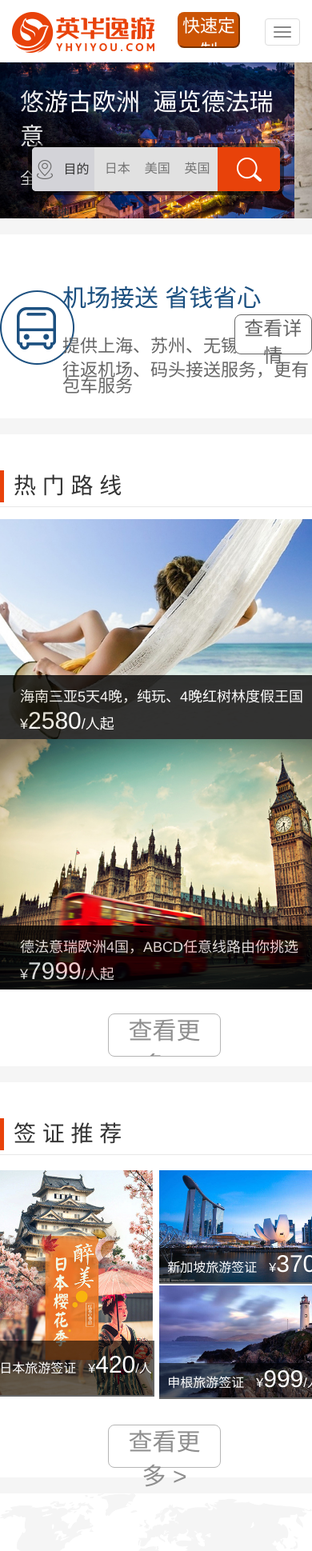
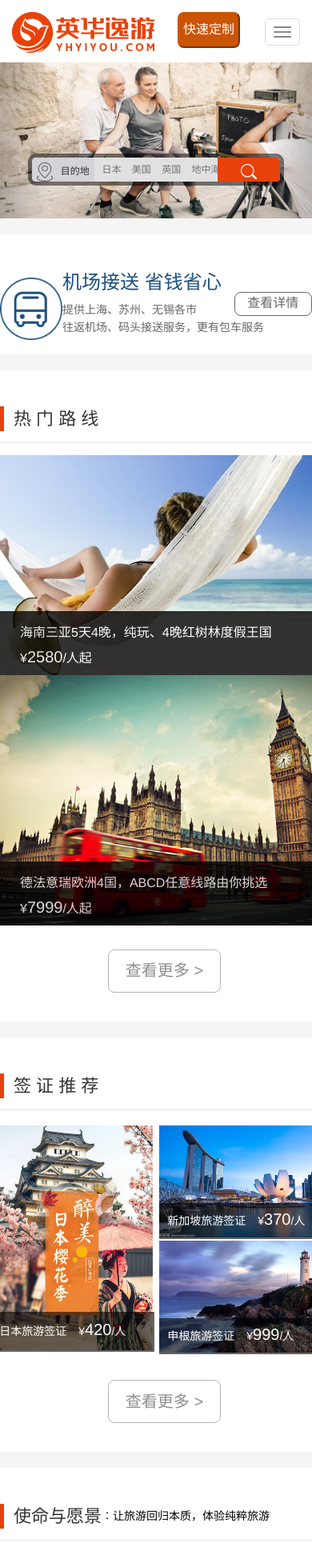
Before and after one commit to lishuangg/h5-course, a plain HTML site: page yinghuayiyou/index.html in a window 390 px wide. Shown: the top 1939 px of the page at 80% size. Drawn offline with Linux system fonts and the light colour scheme.

Commit message:
2019-6-23

```diff
--- a/yinghuayiyou/css/style.css
+++ b/yinghuayiyou/css/style.css
@@ -45,7 +45,7 @@ body{
 .daohang>*{
     background:#ddd;
 }
-.navbar-default{
+.navbar-default,.navbar-fixed-top,.container-fluid{
     margin:0 auto;
     border:none;
 }
@@ -81,7 +81,7 @@ body{
     background-color:#ddd;
 }
 @media screen and (min-width:1201px){
-    .head,.daohang,.foot{
+    .head,.container-fluid,.foot{
         width:1200px;
     }
     .navbar-nav li{
@@ -92,7 +92,7 @@ body{
     }
 }
 @media screen and (max-width:1200px) and (min-width:992px){
-    .head,.daohang,.foot{
+    .head,.container-fluid,.foot{
         width:970px;
     }
     .navbar-nav li{
@@ -103,7 +103,7 @@ body{
     }
 }
 @media screen and (max-width:991px) and (min-width:769px){
-    .head,.daohang,.foot{
+    .head,.container-fluid,.foot{
         width:750px;
     }
     .navbar-nav li{
@@ -147,9 +147,14 @@ body{
         background-color:#fff;
     }
 }
+@media screen and (max-width:400px){
+    .navbar-button{
+        font-size:16px;
+    }
+}
 /* 轮播图  */
-.carousel .slide{
-    margin:0 auto;
+.carousel,.slide{
+    padding-top:120px;
     position: relative;
 }
 .jiantouleft,.jiantouright{
@@ -199,9 +204,12 @@ body{
     display:inline;
 }
 @media screen and (max-width:768px){
+    .carousel,.slide{
+        padding-top:78px;
+    }
     .carousel-inner>.item>img{
         max-width:160%;
-        max-height:120%;
+        max-height:160%;
     }
     .word .word-title{
         font-size:30px;
@@ -215,6 +223,15 @@ body{
     }
     .jiantouleft,.jiantouright{
         display:none;
+    }
+}
+@media screen and (max-width:400px){
+    .word .word-title{
+        font-size:18px;
+    }
+    .word .word-mobile>p{
+        font-size:14px;
+        line-height:20px;
     }
 }
 /* 搜索框 */
@@ -272,6 +289,19 @@ body{
     }
     .search-kuang{
         line-height:55px;
+    }
+}
+@media screen and (max-width:400px){
+    .search{
+        height:40px;
+    }
+    .search-kuang{
+        font-size:12px;
+        line-height:35px;
+    }
+    .search-position>img,.search-button>img{
+        width:20px;
+        height:auto;
     }
 }
 /*车辆接送*/
@@ -341,12 +371,52 @@ body{
 .cheliangjiesong-pc{
     display:inline-block;
 }
+.cheliang-mob-font{
+    position: absolute;
+    top:20%;
+    left:20%;
+}
+.cheliang-mob-font>p{
+    font-size:22px;
+    color:#666;
+    line-height:20px;
+}
+.cheliang-mob-font>.cheliang-mob-title{
+    font-size:30px;
+    color:#1c5080;
+    padding-bottom:30px;
+}
+.cheliangjiesong-mobile>img{
+    position: absolute;
+    width:20%;
+    height:auto;
+    top:20%;
+    left:0;
+}
+.cheliangjiesong-mobile>button{
+    position: absolute;
+    width:25%;
+    height:25%;
+    top:35%;
+    right:0;
+    font-size:24px;
+    color:#666;
+    border:1px solid #666;
+    border-radius:8px;
+    background:#fff;
+}
 @media screen and (max-width:1200px) and (min-width:992px){
     article{
         width:970px;
     }
     .article-cheliang{
         height:300px;
+    }
+    .cheliang-pc-font{
+        font-size:16px;
+    }
+    .cheliang-pc-font .cheliang-pc-title{
+        font-size:28px;
     }
 }
 @media screen and (max-width:991px) and (min-width:769px){
@@ -355,6 +425,15 @@ body{
     }
     .article-cheliang{
         height:250px;
+    }
+    .cheliang-pc-font{
+        font-size:14px;
+    }
+    .cheliang-pc-font .cheliang-pc-title{
+        font-size:24px;
+    }
+    .xiangqing-pc>p,.xiangqing-pc>button{
+        font-size:22px;
     }
 }
  @media screen and (max-width:768px){
@@ -371,7 +450,7 @@ body{
     .cheliangjiesong-mobile{
         width:100%;
         margin:0 auto;
-        height:200px;
+        height:100%;
         display:inline-block;
         background:#fff;
     }
@@ -379,39 +458,21 @@ body{
         display:none;
         overflow: hidden;
     }
-    .cheliang-mob-font{
-        position: absolute;
-        top:20%;
-        left:20%;
+}
+@media screen and (max-width:400px){
+    .article-cheliang{
+        height:120px;
+    }
+    .cheliang-mob-font>.cheliang-mob-title{
+        font-size:24px;
+        padding-bottom:12px;
     }
     .cheliang-mob-font>p{
-        font-size:22px;
-        color:#666;
-        line-height:20px;
-    }
-    .cheliang-mob-font>.cheliang-mob-title{
-        font-size:30px;
-        color:#1c5080;
-        padding-bottom:30px;
-    }
-    .cheliangjiesong-mobile>img{
-        position: absolute;
-        /* width:15%;
-        height:48%; */
-        top:20%;
-        left:0;
+        font-size:14px;
+        line-height:12px;
     }
     .cheliangjiesong-mobile>button{
-        position: absolute;
-        width:25%;
-        height:25%;
-        top:35%;
-        right:0;
-        font-size:24px;
-        color:#666;
-        border:1px solid #666;
-        border-radius:8px;
-        background:#fff;
+        font-size:16px;
     }
 }
 /*热门路线*/
@@ -509,6 +570,26 @@ body{
         display: inline;
     }
 }
+@media screen and (max-width:400px){
+    .main-title>.p1{
+        font-size:22px;
+    }
+    .luxian-left{
+        font-size:16px;
+        padding-left:40px;
+        padding-top:12px;
+        line-height:30px;
+    }
+    .luxian-left>.price{
+        font-size:20px;
+    }
+    .luxian-button{
+        font-size:20px;
+    }
+    .button-box{
+        height:120px;
+    }
+}
 /* 签证推荐 */
 .qianzheng{
     width:100%;
@@ -570,12 +651,30 @@ body{
         display:none;
         overflow: hidden;
     }
+    .qz-font1{
+        height:50px;
+        line-height:45px;
+    }
     .button-qzbox{
         height:96px;
     }
     .qianzheng-button{
         width:36%;
         left:27%;
+    }
+}
+@media screen and (max-width:400px){
+    .qianzheng-font{
+        font-size:14px;
+    }
+    .qianzheng-font .price{
+        font-size:20px;
+    }
+    .button-qzbox{
+        height:120px;
+    }
+    .qianzheng-button{
+        font-size:20px;
     }
 }
 /* 使命与愿景 */
@@ -621,7 +720,6 @@ body{
     right:0;
     color:#fff;
     font-size:16px;
-    /* display: inline; */
 }
 .yuanjing-one>.yjone-font-pc>.p1{
     font-size:30px;
@@ -718,6 +816,9 @@ body{
     text-align: center;
 }
 @media screen and (max-width:768px){
+    .yuanjing-title{
+        padding:45px 0;
+    }
     .yuanjing-title>.p2{
         float:left;
         font-size:22px;
@@ -738,12 +839,30 @@ body{
         width:100%;
         height:auto;
     }
-    .yuanjing-one>.yjone-font-pc,.yuanjing-three-pc{
+    .yuanjing-one>.yjone-font-pc,.yuanjing-three-pc,.back{
         display:none;
         overflow:hidden;
     }
     .yuanjing-one>.yjone-font-mob,.yuanjing-three-mob{
         display: inline;
+    }
+}
+@media screen and (max-width:400px){
+    .yuanjing-title>.p2,.yuanjing-title>.p3{
+        font-size:14px;
+        line-height:30px;
+    }
+    .yuanjing-one>.yjone-font-mob{
+        font-size:16px;
+    }
+    .yuanjing-one>.yjone-font-mob>.p1{
+        font-size:20px;
+    }
+    .yuanjing-three-mob{
+        font-size:16px;
+    }
+    .yuanjing-three-mob>.three-p{
+        font-size:20px;
     }
 }
 /* 尾部黑框 */
--- a/yinghuayiyou/index.html
+++ b/yinghuayiyou/index.html
@@ -4,13 +4,16 @@
     <meta charset="UTF-8">
     <meta name="viewport" content="width=device-width, initial-scale=1.0">
     <meta http-equiv="X-UA-Compatible" content="ie=edge">
-    <title>Document</title>
+    <title>英华逸游</title>
     <link rel="stylesheet" href="css/bootstrap.min.css">
     <link rel="stylesheet" href="css/style.css">
 </head>
 <body>
     <!-- 头部 -->
-    <header>
+    <header id="shouye">
+        <!-- 导航栏 -->
+        <nav class="container daohang">
+            <nav class="navbar navbar-default navbar-fixed-top">
                 <!-- 黑色登陆栏 -->
                 <nav class="header_head">
                     <ul class="head">
@@ -19,9 +22,6 @@
                         <li><a href="#">注册</a></li>
                     </ul>
                 </nav>
-        <!-- 导航栏 -->
-        <nav class="container daohang">
-            <nav class="navbar navbar-default">
                 <div class="container-fluid">
                     <div class="navbar-header">
                         <button class="navbar-button">快速定制</button>
@@ -34,10 +34,10 @@
                     </div>
                     <div class="collapse navbar-collapse" id="bs-1">
                         <ul class="nav navbar-nav">
-                            <li class="active"><a href="#shouye">首页</a></li>
-                            <li><a href="#luxian">热门路线</a></li>
-                            <li><a href="#qianzheng">签证推荐</a></li>
-                            <li><a href="#yuanjing">使命愿景</a></li>
+                            <li class="active" data-spy="scroll" data-target="#shouye"><a href="#shouye">首页</a></li>
+                            <li data-spy="scroll" data-target="#luxian"><a href="#luxian">热门路线</a></li>
+                            <li data-spy="scroll" data-target="#qianzheng"><a href="#qianzheng">签证推荐</a></li>
+                            <li data-spy="scroll" data-target="#yuanjing"><a href="#yuanjing">使命愿景</a></li>
                         </ul>
                     </div>
                 </div>
@@ -107,7 +107,7 @@
     </article>
     <!-- 热门路线 -->
     <div class="fenge"></div>
-    <article class="luxian">
+    <article id="luxian" class="luxian">
         <div class="luxian-title text-center main-title">
             <p class="p1">热&nbsp;门&nbsp;路&nbsp;线</p>
             <p class="p2">Popular tourist routes</p>
@@ -159,7 +159,7 @@
     </article>
     <!-- 签证推荐 -->
     <div class="fenge"></div>
-    <article class="qianzheng">
+    <article id="qianzheng" class="qianzheng">
         <div class="qianzheng-title text-center main-title">
             <p class="p1">签&nbsp;证&nbsp;推&nbsp;荐</p>
             <p class="p2">Visa recommendation</p>
@@ -210,7 +210,7 @@
     <img src="img/Bbanner.jpg" class="Bbanner">
     <!-- 使命与愿景 -->
     <div class="fenge"></div>
-    <article class="yuanjing">
+    <article id="yuanjing" class="yuanjing">
         <img src="img/back.png" class="back">
         <article class="smyuanjing">
             <div class="yuanjing-title text-center main-title">
@@ -301,29 +301,6 @@
                     </div>
                 </div>
             </div>
-        <!--<div class="foot">
-
-             <div class="foot-con">
-
-
-            </div>
-            <div class="foot-con">
-                <span>热门位置</span>
-                <ul>
-                    <li><a href="#"></a>韩国</a></li><li><a href="#">日本</a></li><li><a href="#">菲律宾</a></li><li><a href="#">越南</a></li><li><a href="#">老挝</a></li><li><a href="#">柬埔寨</a></li><li><a href="#">泰国</a></li><li><a href="#">马来西亚</a></li><li><a href="#">新加坡</a></li><li><a href="#">印度尼西亚</a></li><li><a href="#">印度</a></li><li><a href="#">斯里兰卡</a></li><li><a href="#">土耳其</a></li><li><a href="#">阿联酋</a></li><li><a href="#">西班牙</a></li><li><a href="#">意大利</a></li><li><a href="#">希腊</a></li><li><a href="#">法国</a></li><li><a href="#">比利时</a></li><li><a href="#">荷兰</a></li><li><a href="#">英国</a></li><li><a href="#">瑞士</a></li><li><a href="#">奥地利</a></li><li><a href="#">德国</a></li><li><a href="#">匈牙利</a></li><li><a href="#">俄罗斯</a></li><li><a href="#">捷克</a></li><li><a href="#">芬兰</a></li><li><a href="#">葡萄牙</a></li><li><a href="#">冰岛</a></li><li><a href="#">美国</a></li><li><a href="#">加拿大</a></li><li><a href="#">巴西</a></li><li><a href="#">阿根廷</a></li><li><a href="#">澳大利亚</a></li><li><a href="#">新西兰
-                </ul>
-            </div>
-            <div class="foot-con">
-                <span>主题服务</span>
-                <ul>
-
-                </ul>
-            </div>
-            <div class="foot-con">
-                <span>友情链接</span>
-                <ul></ul>
-            </div>
-        </div> -->
     </footer>
     <footer class="foot-text">
         <p>苏ICP备14019690号、2014-2017&nbsp;&nbsp;&nbsp;@苏州英华国际旅游有限公司 版权所有</p>
```
Lines whose indentation alone changed are shown as unchanged.
